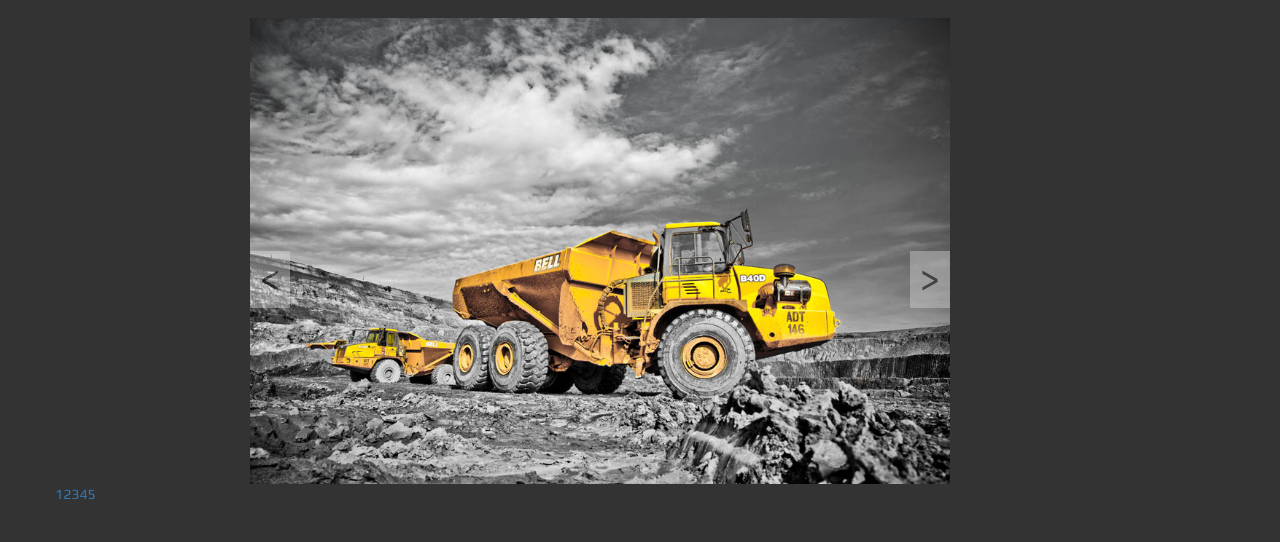
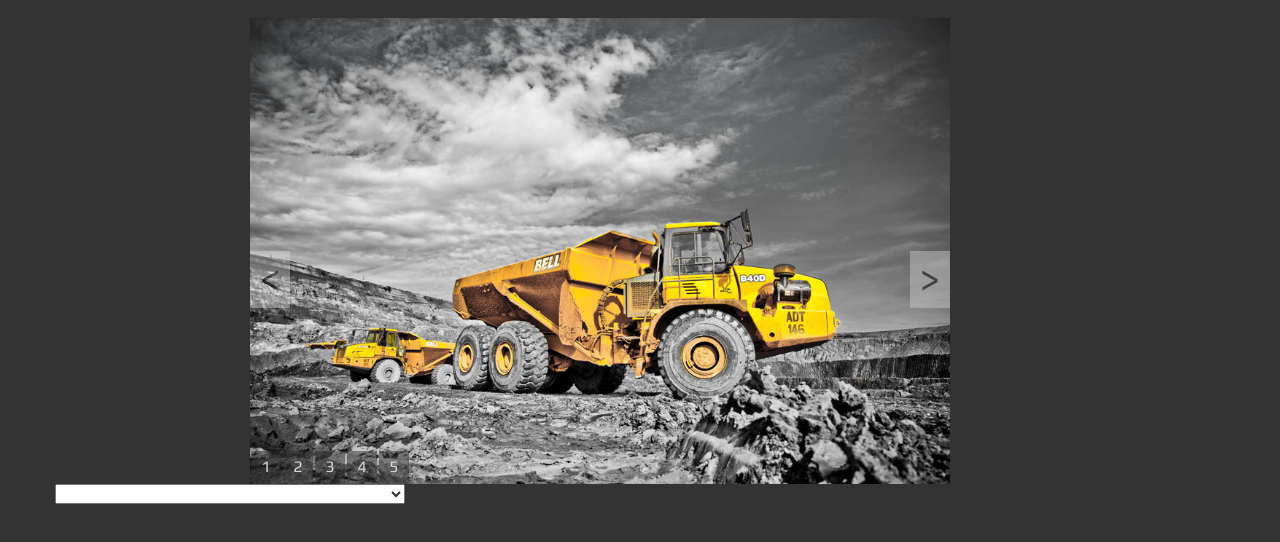
Before and after one commit to aperepeliak/GoIT-JavaScript, a plain HTML site: page js_5.1_plugins/index.html in a window 1280 px wide. Shown: the part 102-644 px from the top of the page. Drawn offline with nearby package versions, Linux system fonts and the light colour scheme.

Commit message:
start select adding

```diff
--- a/js_5.1_plugins/css/style.css
+++ b/js_5.1_plugins/css/style.css
@@ -12,13 +12,9 @@ h1 {
     float: right;
 }
 
-
-/*
-This is the visible area of you carousel.
-Set a width here to define how much items are visible.
-The width can be either fixed in px or flexible in %.
-Position must be relative!
-*/
+.no-padding {
+    padding: 0;
+}
 
 .jcarousel {
     width: 700px;
@@ -26,30 +22,15 @@ Position must be relative!
     overflow: hidden;
 }
 
-
-/*
-This is the container of the carousel items.
-You must ensure that the position is relative or absolute and
-that the width is big enough to contain all items.
-*/
-
 .jcarousel ul {
     width: 20000em;
     position: relative;
-    /* Optional, required in this case since it's a <ul> element */
     list-style: none;
     margin: 0;
     padding: 0;
 }
 
-
-/*
-These are the item elements. jCarousel works best, if the items
-have a fixed width and height (but it's not required).
-*/
-
 .jcarousel li {
-    /* Required only for block elements like <li>'s */
     float: left;
 }
 
@@ -62,7 +43,6 @@ have a fixed width and height (but it's not required).
     background-color: #ddd;
     color: #000;
     opacity: .4;
-    text-decoration: none;
     text-align: center;
 }
 
@@ -81,6 +61,29 @@ have a fixed width and height (but it's not required).
     left: 660px;
 }
 
-.no-padding {
-    padding: 0;
+.jcarousel-pagination {
+    position: absolute;
+    top: 430px;
+    left: 0;
+    width: 160px;
+    height: 40px;
+    display: flex;
+    justify-content: space-around;
+    align-items: center;
 }
+
+.jcarousel-pagination a {
+    display: inline-block;
+    padding: 5px 0;
+    background-color: rgba(50, 50, 50, 0.5);
+    width: 30px;
+    text-align: center;
+    font-size: 16px;
+    color: #ddd;
+}
+
+.jcarousel-pagination a:hover,
+.jcarousel-pagination a:focus {
+    text-decoration: none;
+    background-color: rgba(50, 50, 50, 0.8);
+}
--- a/js_5.1_plugins/index.html
+++ b/js_5.1_plugins/index.html
@@ -22,7 +22,6 @@
             </div>
         </div>
         <div class="row">
-
             <div class="jcarousel col-md-10 col-md-offset-2 no-padding">
                 <ul>
                     <li><img src="img/img1.jpg" width="700" alt="Mining Equipment"></li>
@@ -30,16 +29,28 @@
                     <li><img src="img/img3.jpg" width="700" alt="Mining Equipment"></li>
                     <li><img src="img/img4.jpg" width="700" alt="Mining Equipment"></li>
                     <li><img src="img/img5.jpg" width="700" alt="Mining Equipment"></li>
-
                 </ul>
-            <!-- Controls -->
+                <!-- Controls -->
                 <a class="jcarousel-prev controls" href="#">&#60;</a>
                 <a class="jcarousel-next controls" href="#">&#62;</a>
+                <p class="jcarousel-pagination"></p>
             </div>
-
         </div>
         <div class="row">
-            <p class="jcarousel-pagination"></p>
+        	<select data-placeholder="Choose a Country..." class="chosen-select" style="width:350px;" tabindex="2">
+            <option value=""></option>
+            <option value="United States">United States</option>
+            <option value="United Kingdom">United Kingdom</option>
+            <option value="Afghanistan">Afghanistan</option>
+            <option value="Aland Islands">Aland Islands</option>
+            <option value="Albania">Albania</option>
+            <option value="Algeria">Algeria</option>
+            <option value="American Samoa">American Samoa</option>
+            <option value="Andorra">Andorra</option>
+            <option value="Angola">Angola</option>
+            <option value="Anguilla">Anguilla</option>
+            <option value="Antarctica">Antarctica</option>
+          </select>
         </div>
     </div>
 </body>
```
Also changed, not shown: 1 other file.
